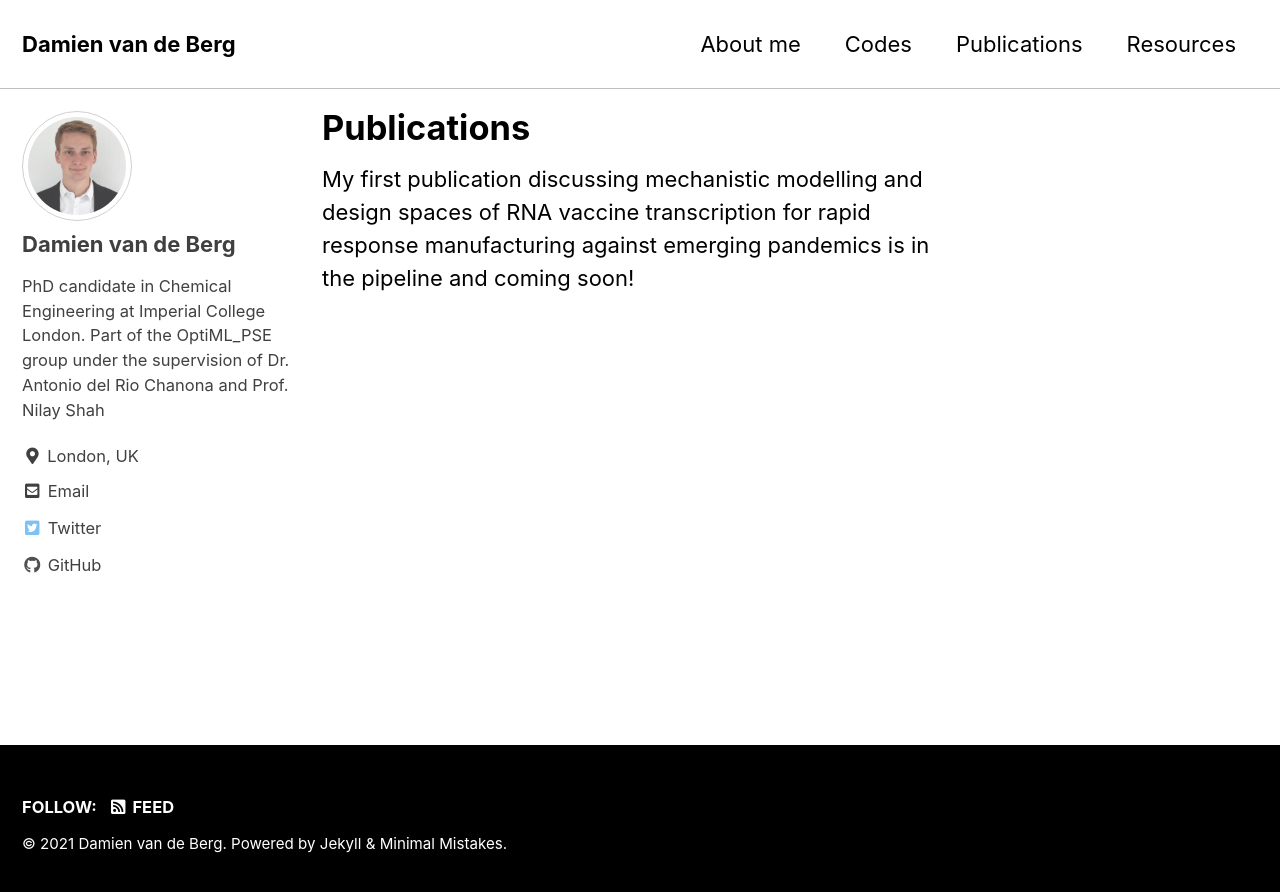
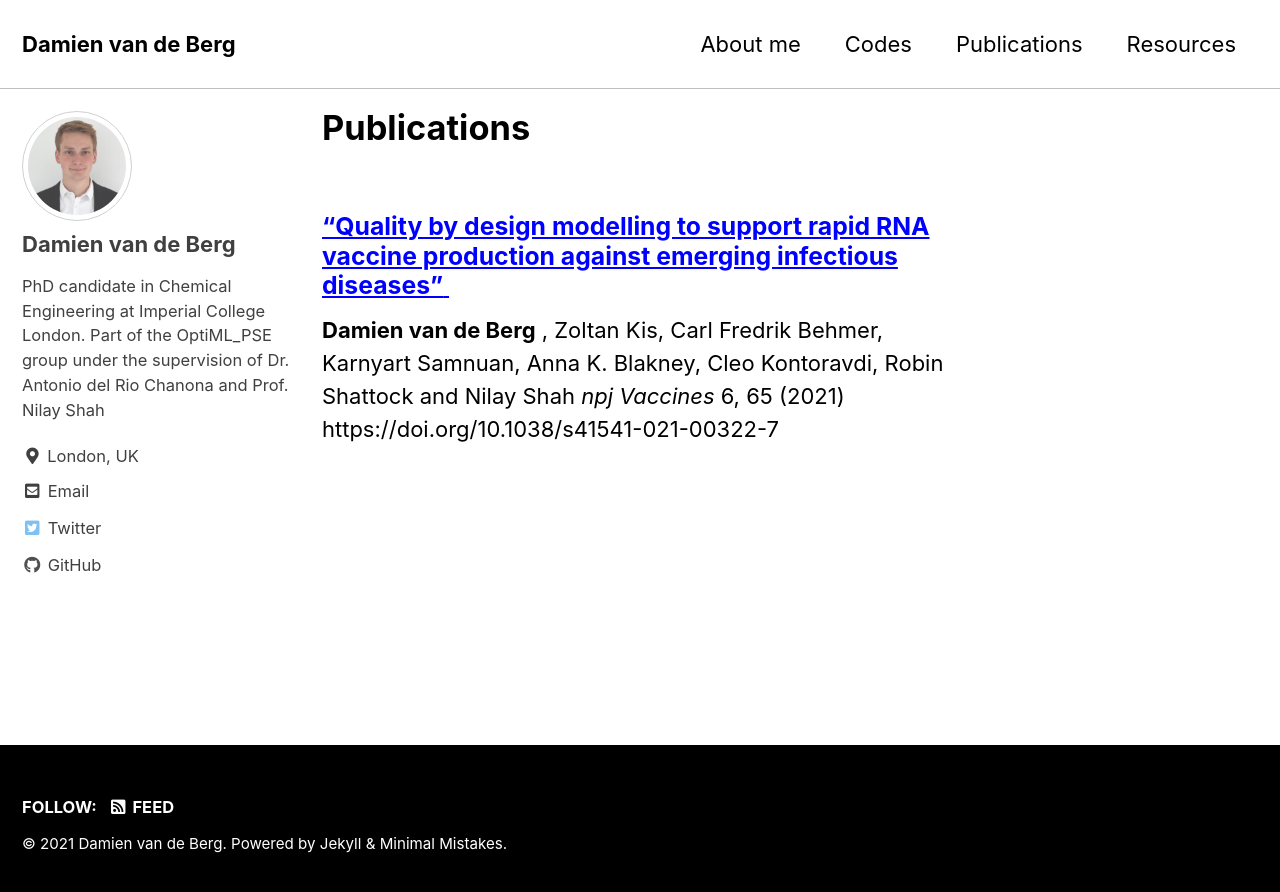
Before and after one commit to dv516/dv516.github.io, a Jekyll site: the page built from Publications.md, in a window 1280 px wide. Shown: the top 892 px of the page. Built offline with Jekyll 4.4.1, drawn with Linux system fonts in a browser that asks for light colours; cached includes are drawn as plain includes.

Commit message:
Update Publications

```diff
--- a/Publications.md
+++ b/Publications.md
@@ -4,4 +4,8 @@ permalink: /publications/
 header: "Publications"
 ---
 
-My first publication discussing mechanistic modelling and design spaces of RNA vaccine transcription for rapid response manufacturing against emerging pandemics is in the pipeline and coming soon!
+### [**"Quality by design modelling to support rapid RNA vaccine production against emerging infectious diseases"** ](https://www.nature.com/articles/s41541-021-00322-7)
+
+**Damien van de Berg** , Zoltan Kis, Carl Fredrik Behmer, Karnyart Samnuan, Anna K. Blakney, Cleo Kontoravdi, Robin Shattock and Nilay Shah
+_npj Vaccines_ 6, 65 (2021)
+https://doi.org/10.1038/s41541-021-00322-7
```
